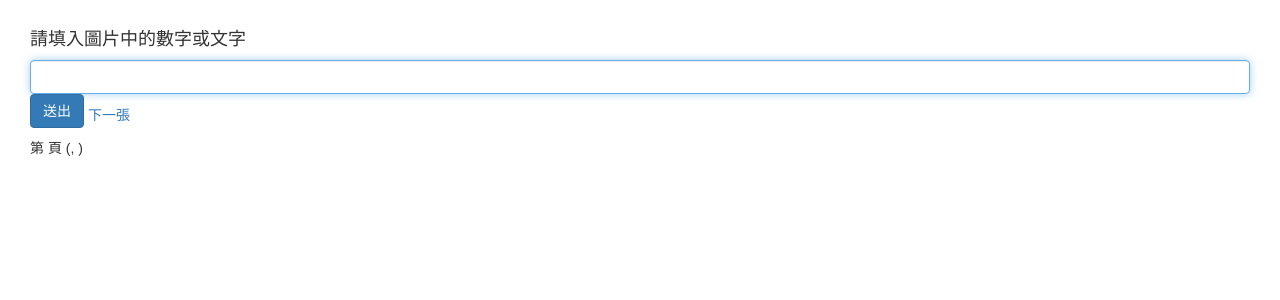
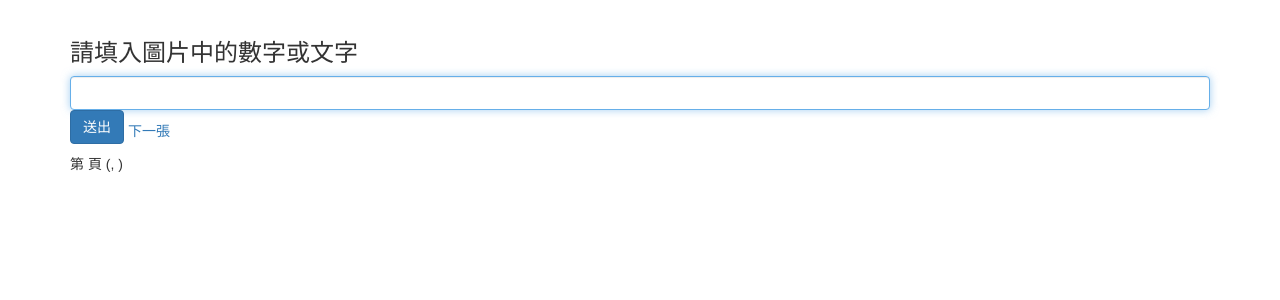
Before and after one commit to ctiml/campaign-finance.g0v.ctiml.tw, a PHP site: template webdata/views/cell/index.phtml in a window 1280 px wide. Shown: the top 300 px of the page. Run offline with PHP 8.4, Linux system fonts and the light colour scheme; the template is opened without the code that fills it, so the values that code supplies are empty; some libraries are stand-ins or nearby versions.

Commit message:
調整 css/html

```diff
--- a/static/css/cell.css
+++ b/static/css/cell.css
@@ -1,6 +1,3 @@
-.cell {
-    padding: 20px 30px;
-}
 .submit {
     margin-bottom: 10px;
 }
--- /dev/null
+++ b/static/css/style.css
@@ -0,0 +1,3 @@
+body {
+    padding-top: 20px;
+}
--- a/webdata/views/cell/index.phtml
+++ b/webdata/views/cell/index.phtml
@@ -1,6 +1,6 @@
 <?= $this->partial('/common/header.phtml', $this) ?>
-<div class="cell">
-    <h4>請填入圖片中的數字或文字</h4>
+<div class="container">
+    <h3>請填入圖片中的數字或文字</h3>
     <input id="ans" class="form-control" type="text" name="ans" />
     <a id="submit" class="btn btn-primary submit">送出</a>
     <a id="next">下一張</a>
--- a/webdata/views/common/header.phtml
+++ b/webdata/views/common/header.phtml
@@ -7,5 +7,6 @@
 <script src="//ajax.googleapis.com/ajax/libs/jquery/1.8.3/jquery.min.js"></script>
 <script src="//cdnjs.cloudflare.com/ajax/libs/twitter-bootstrap/2.2.2/bootstrap.min.js"></script>
 <link rel="stylesheet" href="//cdnjs.cloudflare.com/ajax/libs/twitter-bootstrap/2.2.2/css/bootstrap.css">
+<link rel="stylesheet" href="/static/css/style.css">
 </head>
 <body>
```
